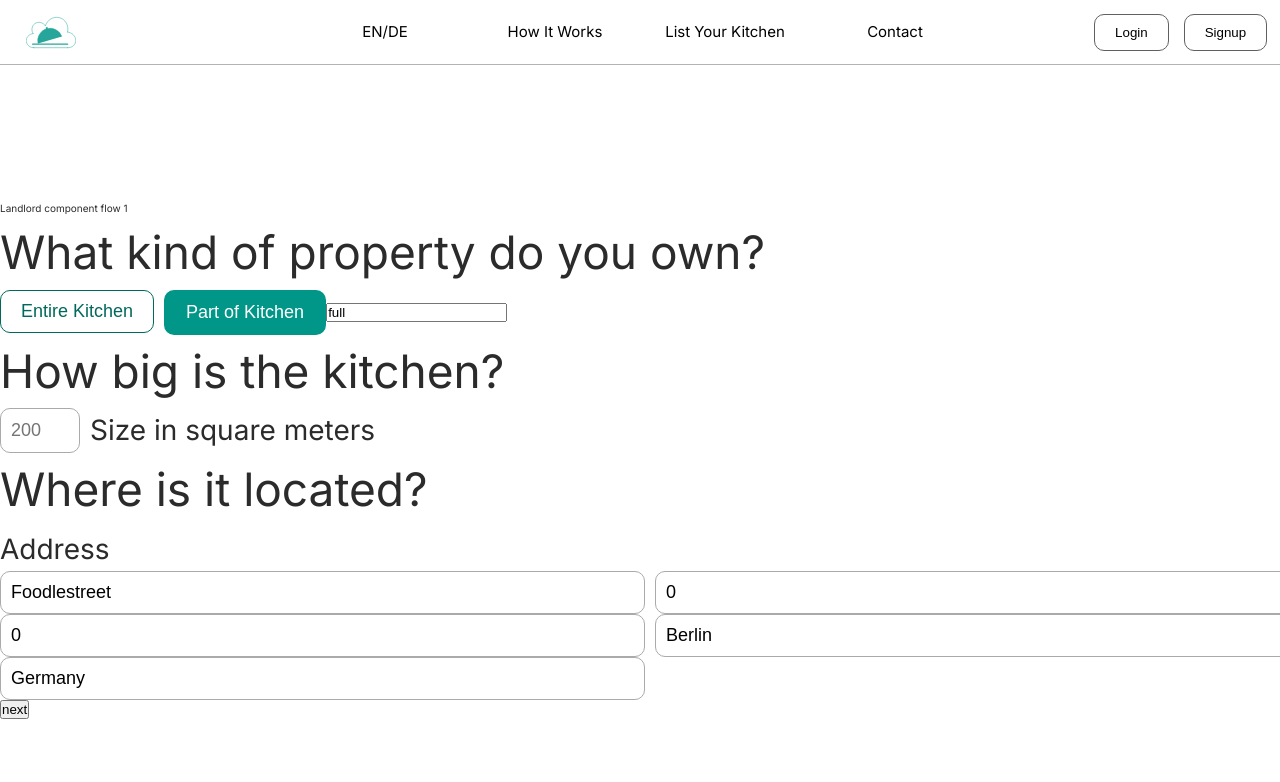
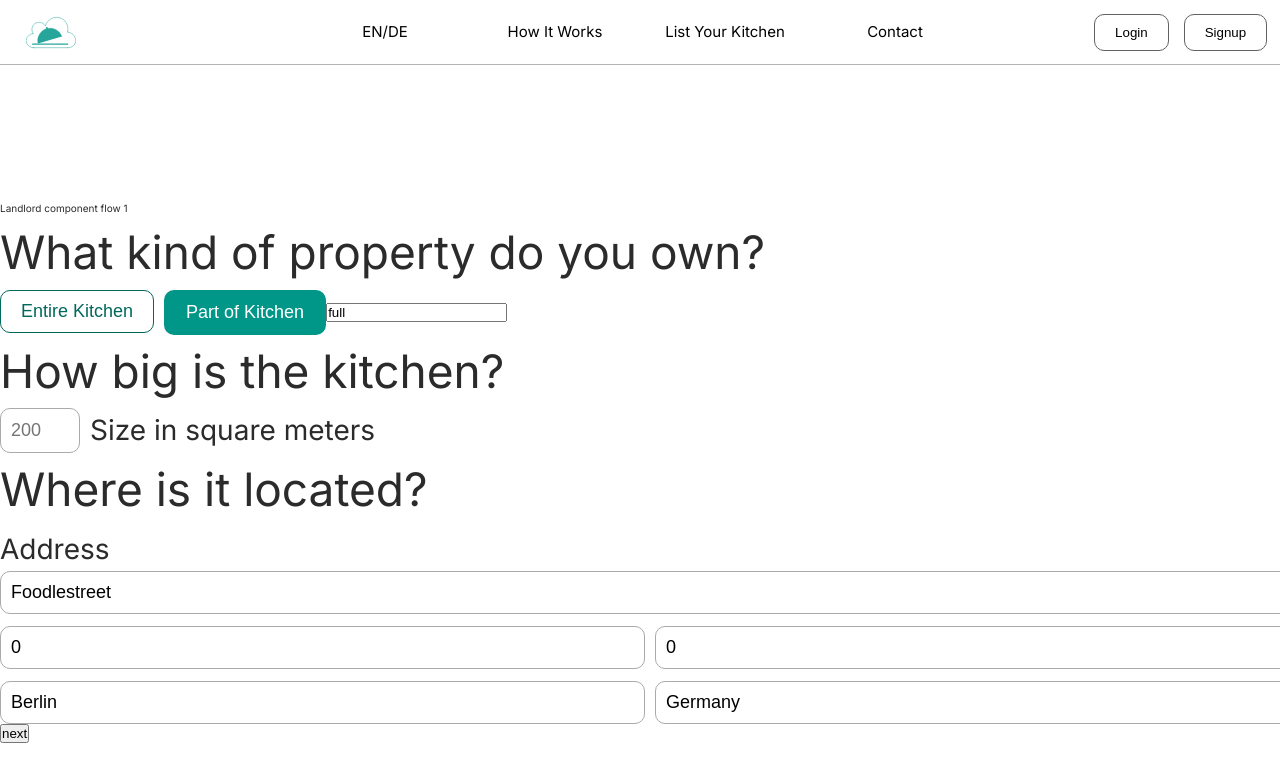
Before and after one commit to FoodleBerlin/foodle, a Next.js app: page /create in a window 1280 px wide. Shown: the top 782 px of the page. Built offline with nearby package versions, Linux system fonts and the light colour scheme.

Commit message:
style: added styling for step1 (address grid)

```diff
--- a/components/Layout/wizard/Wizard.module.scss
+++ b/components/Layout/wizard/Wizard.module.scss
@@ -16,28 +16,78 @@
     gap: 1rem;
   }
 
+  &_textareaWrapper {
+    display: inline-flex;
+  }
+
   &__label {
     font-size: 2.8rem;
   }
 
-  &__flexWrapper{
+  &__flexWrapper {
     display: flex;
     gap: 30px;
   }
 
-  &__shortInput{
+  &__shortInput {
     width: 8rem;
   }
 
-  @media (min-width: 720px) {
+  @media (min-width: 450px) {
     &__addressGridWrapper {
       display: grid;
       grid-template-columns: repeat(2, 1fr);
-      grid-gap: 0 30px;
+      grid-gap: 6px 30px;
     }
 
-    &__inputWide {
+    &__input--street {
       grid-column: 1 / 3;
+      grid-row: 1 / 2;
+    }
+
+    &__validationSpan--street {
+      grid-column: 1 / 3;
+      grid-row: 2 / 3;
+    }
+
+    &__input--number {
+      grid-column: 1 / 2;
+      grid-row: 3 / 4;
+    }
+
+    &__validationSpan--number {
+      grid-column: 1 / 2;
+      grid-row: 4 / 5;
+    }
+
+    &__input--zip {
+      grid-column: 2 / 3;
+      grid-row: 3 / 4;
+    }
+
+    &__validationSpan--zip {
+      grid-column: 2 / 3;
+      grid-row: 4 / 5;
+    }
+
+    &__input--city {
+      grid-column: 1 / 2;
+      grid-row: 5 / 6;
+    }
+
+    &__validationSpan--city {
+      grid-column: 1 / 2;
+      grid-row: 6 / 7;
+    }
+
+    &__input--country {
+      grid-column: 2 / 3;
+      grid-row: 5 / 6;
+    }
+
+    &__validationSpan--country {
+      grid-column: 2 / 3;
+      grid-row: 6 / 7;
     }
   }
 }
```
